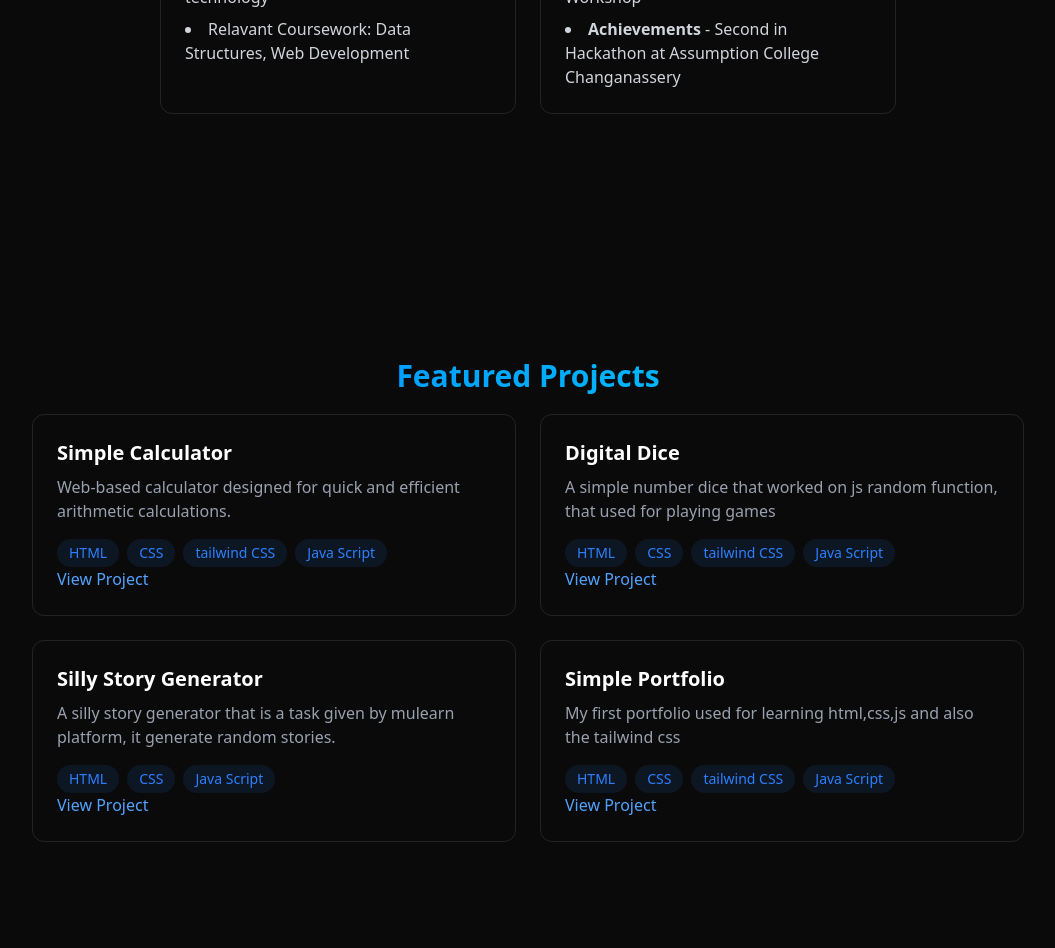
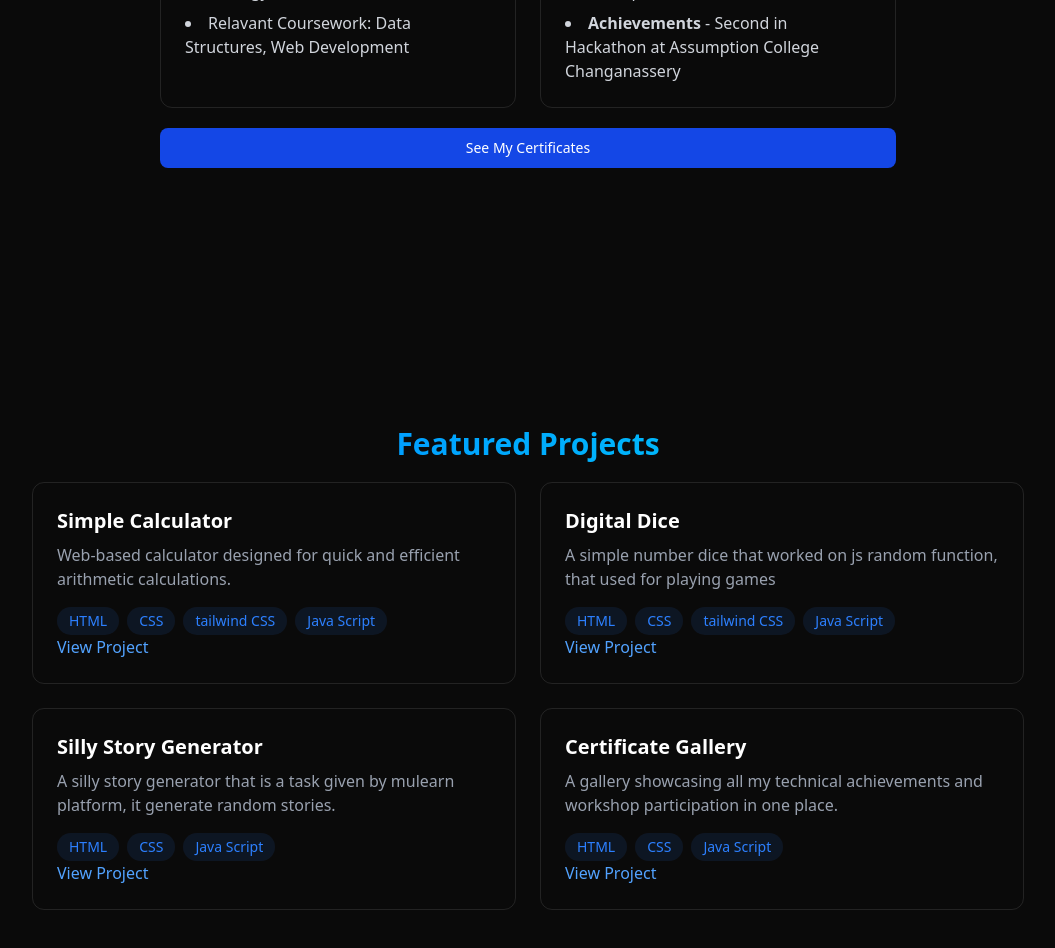
Before and after one commit to Emil-Binoy/Portfolio-using-React, a React (Vite) app: page / in a window 1280 px wide. Shown: the part 1400-2348 px from the top of the page, without its empty margins (112-1167 px from the left). Built offline with nearby package versions, Linux system fonts and the light colour scheme.

Commit message:
added my certificates

```diff
--- a/src/components/sections/About.jsx
+++ b/src/components/sections/About.jsx
@@ -53,6 +53,7 @@ export const About = () => {
               </ul>
             </div>
           </div>
+          <a href="https://emil-binoy.github.io/Certificate-Gallery/"><button type="button" class="w-full text-white bg-blue-700 hover:bg-blue-800 hover:-translate-y-1 transition-all font-medium rounded-lg text-sm px-5 py-2.5 my-5 dark:bg-blue-600 dark:hover:bg-blue-700 ">See My Certificates</button></a>
         </div>
     </section>
   );
--- a/src/components/sections/Projects.jsx
+++ b/src/components/sections/Projects.jsx
@@ -59,12 +59,12 @@ export const Projects = () => {
             </div>
           </div>
           <div className="p-6 rounded-xl border border-white/10 hover:-translate-y-1 hover;border-blue-500/30 hover:shadow-blue-600 transition">
-            <h3 className="text-xl font-bold mb-2">Simple Portfolio</h3>
+            <h3 className="text-xl font-bold mb-2">Certificate Gallery</h3>
             <p className="text-gray-400 mb-4">
-               My first portfolio used for learning html,css,js and also the tailwind css
+                A gallery showcasing all my technical achievements and workshop participation in one place.
             </p>
             <div className="flex flex-wrap gap-2 mb">
-              {['HTML','CSS','tailwind CSS','Java Script'].map((tech,key) => (
+              {['HTML','CSS','Java Script'].map((tech,key) => (
                 <span
                 key={key}
                 className="bg-blue-500/10 text-blue-500 py-1 px-3 rounded-full text-sm hover:bg-blue-500/20 hover:shadow-blue-600 transition-all">
@@ -73,7 +73,7 @@ export const Projects = () => {
               ))}
             </div>
             <div className="flex justify-between items-center">
-              <a href="https://emil-binoy.github.io/portfolio/" className="text-blue-400 hover:text-blue-300 transition-colors">View Project</a>
+              <a href="https://emil-binoy.github.io/Certificate-Gallery/" className=" text-blue-400 hover:text-blue-300 transition-colors">View Project</a>
             </div>
           </div>
         </div>
```
